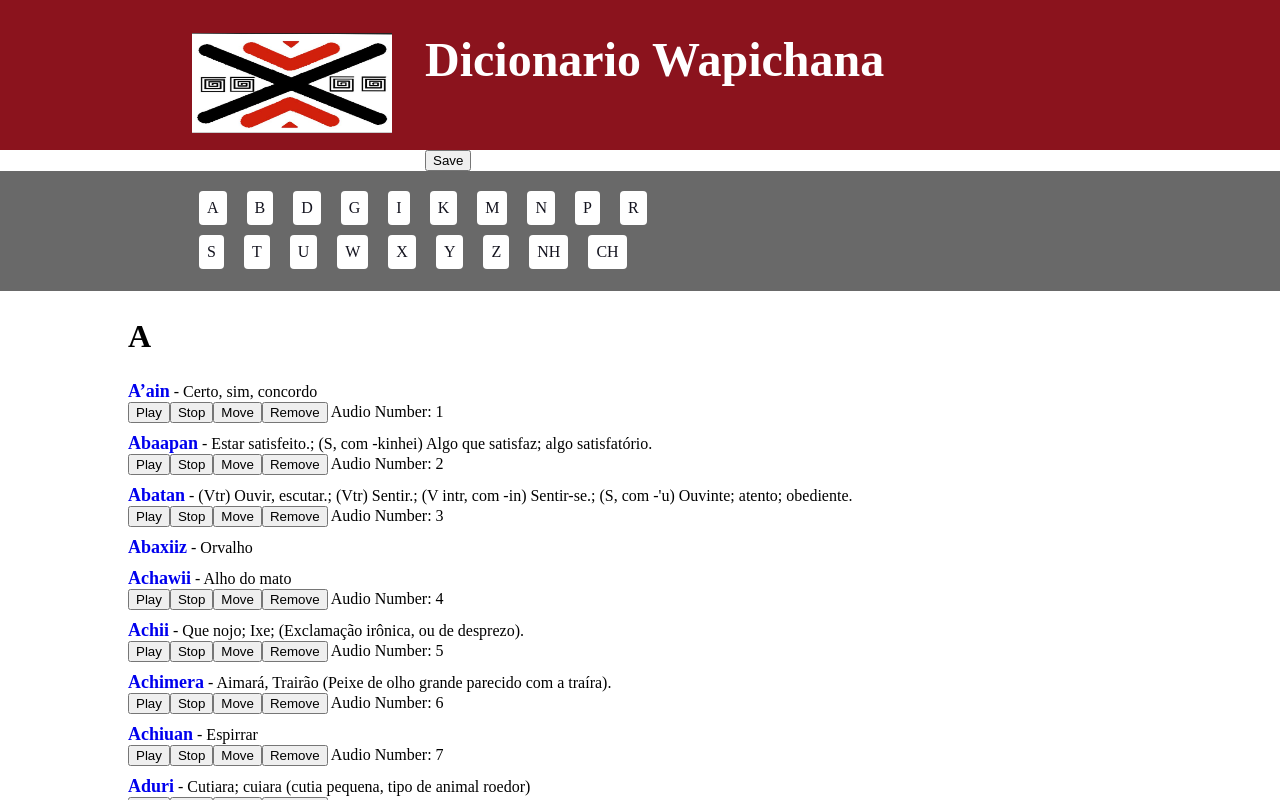
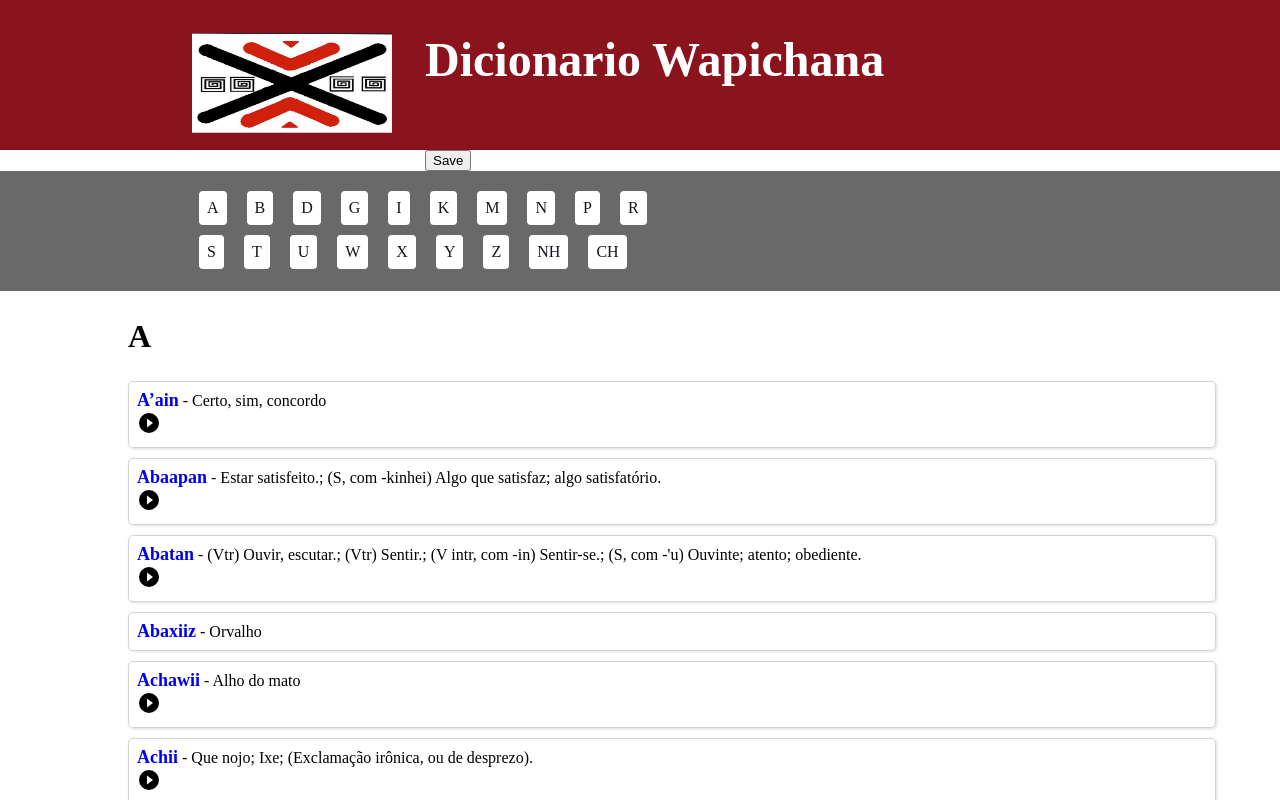
Before and after one commit to geocarlos/wapichana-dictionary-for-aws, a React (Create React App) app: page / in a window 1280 px wide. Shown: the top 800 px of the page. Built offline with nearby package versions, Linux system fonts and the light colour scheme.

Commit message:
Fix audio

```diff
--- /dev/null
+++ b/src/components/PlayStop.jsx
@@ -0,0 +1,19 @@
+import React from 'react';
+
+const PlayStop = ({ isPlaying = false }) => {
+	return (
+		<>
+			{!isPlaying ? (
+			<svg style={{width: '24px', height: '24px'}} viewBox="0 0 24 24">
+				<path fill="currentColor" d="M10,16.5V7.5L16,12M12,2A10,10 0 0,0 2,12A10,10 0 0,0 12,22A10,10 0 0,0 22,12A10,10 0 0,0 12,2Z" />
+			</svg>
+			) : (
+			<svg style={{width: '24px', height: '24px'}} viewBox="0 0 24 24">
+				<path fill="red" d="M12,2A10,10 0 0,0 2,12A10,10 0 0,0 12,22A10,10 0 0,0 22,12A10,10 0 0,0 12,2M9,9H15V15H9" />
+			</svg>
+			)}
+		</>
+	)
+}
+
+export default PlayStop;
--- a/src/containers/Word.jsx
+++ b/src/containers/Word.jsx
@@ -4,13 +4,16 @@ import AppContext from '../context/app-context';
 
 const Word = () => {
 	const history = useHistory();
-	const { wordList } = useContext(AppContext);
+	const { wordList, audioList } = useContext(AppContext);
 
 	const { wordId } = useParams();
 
 	return (
 		<div style={{ margin: '10%' }}>
 			<h1>{wordList[Object.keys(wordList)[wordId]].entry}</h1>
+			<audio controls>
+				<source src={audioList[wordId].audio}/>
+			</audio>
 			{wordList[Object.keys(wordList)[wordId]].definitions.map((d, i)=> (
 				<React.Fragment key={d.definition}>
 					<p>{`${i + 1}. ${d.definition}`}</p>
--- a/src/containers/WordList.jsx
+++ b/src/containers/WordList.jsx
@@ -1,18 +1,21 @@
 import React, { useContext, useState, useEffect } from 'react';
 import { Link } from 'react-router-dom';
 import AppContext from '../context/app-context';
+import PlayStop from '../components/PlayStop';
 
 const isNotNh = word => {
 	return word.substring(0,2).toLowerCase() !== 'nh';
 }
 
 const WordList = ({ letter = 'A'}) => {
-	const { wordList, audioList, deleteAudio, moveAudio } = useContext(AppContext);
+	const { wordList, audioList } = useContext(AppContext);
 
 	const [audio, setAudio] = useState();
 
 	const play = url => {
-		console.log(url)
+		if (audio) {
+			audio.pause();
+		}
 		setAudio(new Audio(url));
 	}
 
@@ -25,10 +28,15 @@ const WordList = ({ letter = 'A'}) => {
 
 	useEffect(() => {
 		if (audio) {
+			audio.onended = stop;
 			audio.play();
 		}
 	}, [audio])
 
+	if (audio) {
+		console.log(audio.currentTime);
+		console.log(audio.duration);
+	}
 
 	return (
 		<section className="wapi">
@@ -36,17 +44,15 @@ const WordList = ({ letter = 'A'}) => {
 			<ul>
 				{Object.keys(wordList).filter(w => wordList[w] !== null).map((d, i) => {
 					const check = (letter.toLowerCase() === d[0].toLowerCase() && isNotNh(d)) || letter.toLowerCase() === d.substring(0, 2).toLowerCase();
-					return check && wordList[d] && <li key={d + i}>
-						<Link to={`/${i}/${d}`}>{d}</Link> - {wordList[d].definitions.map(d => d.definition).join('; ')}
-						<div>
-							{audioList[i] && (<>
-							<button onClick={() => play(audioList[i].audio)}>Play</button>
-							<button onClick={() => stop()}>Stop</button>
-							<button onClick={() => moveAudio(i)}>Move</button>
-							<button onClick={() => deleteAudio(i)}>Remove</button>
-							<span> Audio Number: {audioList[i].number}</span>
-							</>)}
-						</div>
+					return check && wordList[d] && <li className="word-card" key={d + i}>
+							<Link to={`/${i}/${d}`}>{d}</Link> - {wordList[d].definitions.map(d => d.definition).join('; ')}
+							<div>
+								{audioList[i] && <span onClick={() => {
+									audio && audio.src === audioList[i].audio ? stop() : play(audioList[i].audio);
+									}}>
+									<PlayStop isPlaying={audio && audio.src === audioList[i].audio} />
+								</span>}
+							</div>
 						</li>
 				})}
 			</ul>
--- a/src/index.css
+++ b/src/index.css
@@ -131,7 +131,7 @@ main{
 	.wapi{
 
 		margin-left:10%;
-
+		min-width: 80%;
 		float:left;
 
 }
@@ -197,3 +197,10 @@ footer{
 	background:#8B131D;
 
 }
+
+.word-card {
+	border: solid thin lightgray;
+	padding: .5rem;
+	border-radius: .3rem;
+	box-shadow: 1px 1px 3px #DDD;
+}
```
